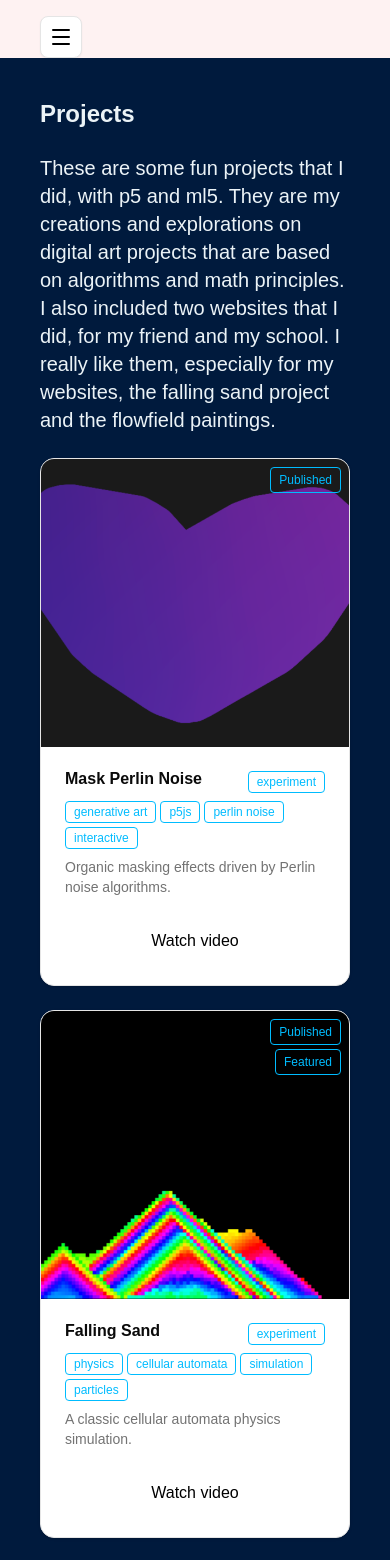
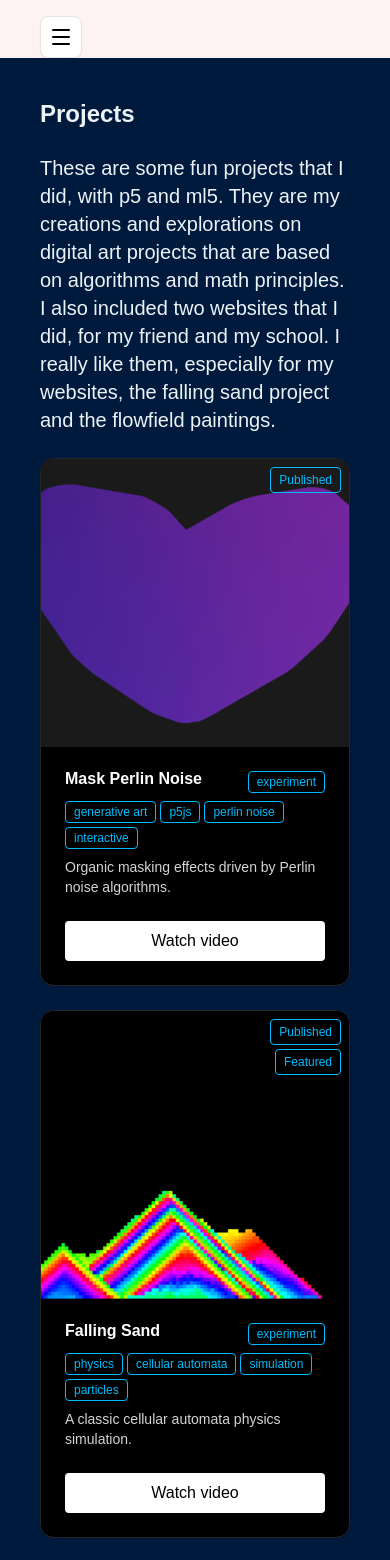
Before and after one commit to Heiji329810/portfolio-project, a React (Vite) app: page /projects in a window 390 px wide. Shown: the top 1560 px of the page. Built offline with nearby package versions, Linux system fonts and the light colour scheme; grey boxes are pictures that could not be loaded.

Commit message:
black cards and rename web

```diff
--- a/index.html
+++ b/index.html
@@ -4,7 +4,7 @@
     <meta charset="UTF-8" />
     <link rel="icon" type="image/svg+xml" href="/vite.svg" />
     <meta name="viewport" content="width=device-width, initial-scale=1.0" />
-    <title>vite-app</title>
+    <title>Cici's Universe</title>
   </head>
   <body>
     <div id="root"></div>
--- a/src/components/pages/ScreenHome.tsx
+++ b/src/components/pages/ScreenHome.tsx
@@ -37,9 +37,6 @@ export function ScreenHome() {
         <div className="relative flex h-full items-end">
           <div className="mx-auto w-full max-w-[1600px] px-6 pb-10 sm:px-10 sm:pb-14">
             <div className="max-w-xl">
-              <p className="text-xs font-medium tracking-[0.22em] text-amber-200 uppercase sm:text-sm">
-                Chongqing · the city of hot pot
-              </p>
               <h1 className="mt-3 text-4xl font-semibold tracking-tight sm:text-6xl">
                 Hanxi Xiao
               </h1>
--- a/src/components/pages/ScreenProjects.tsx
+++ b/src/components/pages/ScreenProjects.tsx
@@ -19,7 +19,7 @@ export function ScreenProjects() {
       <div className="grid grid-cols-1 gap-6 md:grid-cols-3">
         {projects.map((project) => {
           return (
-            <Card key={project.id} className="overflow-hidden pt-0">
+            <Card key={project.id} className="overflow-hidden border-neutral-800 bg-black pt-0 text-white">
               <div className="relative h-72 w-full bg-neutral-200">
                 <img
                   src={publicAsset(project.thumbnailImage)}
@@ -62,7 +62,7 @@ export function ScreenProjects() {
                     )
                   })}
                 </div>
-                <CardDescription>{project.teaser}</CardDescription>
+                <CardDescription className="text-neutral-300">{project.teaser}</CardDescription>
               </CardHeader>
               <CardContent>
                 <button
```
